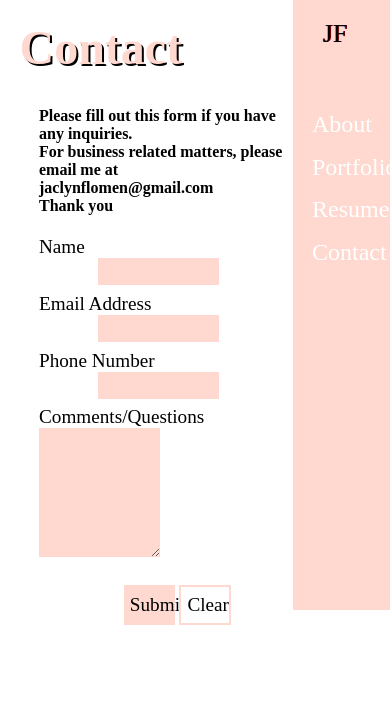
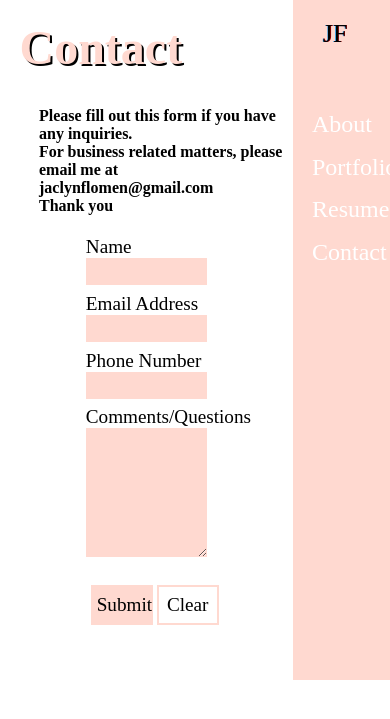
Before and after one commit to jaclynflomen/flomen_jaclyn_portfolio, a PHP site: page /contact.html in a window 390 px wide. Shown: the top 719 px of the page. Run offline with PHP 8.4, Linux system fonts and the light colour scheme.

Commit message:
making contact page responsive, fixing resume responsiveness

```diff
--- a/css/main.css
+++ b/css/main.css
@@ -43,8 +43,7 @@ form label {
   display: block; }
 
 #endForm {
-  margin-left: 45%;
-  float: left; }
+  margin-left: 45%; }
 
 #endForm ul {
   list-style: none; }
@@ -68,6 +67,31 @@ form label {
   font-size: 120%;
   font-family: 'Didot', 'Times New Roman', serif; }
 
+@media only screen and (max-width: 660px) {
+  #endForm {
+    margin-left: 45%; }
+
+  #endForm ul {
+    list-style: none; }
+
+  #endForm ul li {
+    display: inline; }
+
+  #submit {
+    background-color: #FFD9D0;
+    height: 40px;
+    width: 40%;
+    border: none;
+    font-size: 120%;
+    font-family: 'Didot', 'Times New Roman', serif; }
+
+  #clear {
+    background-color: white;
+    height: 40px;
+    width: 40%;
+    border: 2px solid #FFD9D0;
+    font-size: 120%;
+    font-family: 'Didot', 'Times New Roman', serif; } }
 body#page1 {
   background-color: #FFD9D0;
   color: white; }
@@ -100,6 +124,9 @@ nav ul li a {
 #page1 nav ul li a:hover {
   color: black; }
 
+nav {
+  height: 610px; }
+
 @media only screen and (max-width: 660px) {
   #headerName {
     font-size: 250%;
@@ -117,28 +144,23 @@ nav ul li a {
   nav ul {
     padding-left: 20%; }
 
-  #page3 nav {
-    height: 2075px; }
-
-  #page3 nav h4 {
-    margin-top: 1070%; }
-
-  #resume {
-    padding-right: 10%; }
-
   form input {
-    margin-left: 25%; }
-
-  textarea {
-    margin-left: 25%; }
+    margin-left: 22%; }
 
   label {
-    margin-left: 25%; }
+    padding-left: 12%; }
+
+  #comments {
+    margin-left: 22%; }
 
   #endForm {
     clear: left;
-    margin-left: 21.5%;
-    padding-top: 2%; } }
+    margin-left: 13%;
+    padding-top: 2%;
+    width: 50%; }
+
+  #page5 nav {
+    height: 680px; } }
 #page3body {
   clear: left;
   margin-top: 5%;
@@ -157,6 +179,19 @@ nav h4 {
 #backtoTop:hover {
   color: white; }
 
+#page3 nav {
+  height: 1650px; }
+
+@media screen and (max-width: 660px) {
+  #page3 nav {
+    height: 1830%; }
+
+  #resume {
+    padding-right: 10%; }
+
+  #page3 nav h4 {
+    margin-top: 970%;
+    padding-bottom: 5%; } }
 body {
   font-family: 'Didot', 'Times New Roman', serif;
   margin: 0px; }
@@ -167,7 +202,7 @@ body {
 nav {
   float: right;
   background-color: #FFD9D0;
-  height: 610px; }
+  position: sticky; }
 
 nav ul {
   margin-top: 30%; }
--- a/resume.html
+++ b/resume.html
@@ -9,7 +9,7 @@
 </head>
 <body id="page3">
     <a id="top"></a>
-    <nav>
+    <nav id="p3nav">
         <h1 class="hidden">Nav</h1>
         <a href="index.html"><img id="logo" alt="logo" src="images/JF_Logo_blue.svg"></a>
         <ul>
--- a/sass/main.scss
+++ b/sass/main.scss
@@ -19,7 +19,7 @@ body
 nav {
     float: right;
     background-color: #FFD9D0;
-    height: 610px;
+    position: sticky;
 }
 
 nav ul {
--- a/sass/modules/__home.scss
+++ b/sass/modules/__home.scss
@@ -38,3 +38,7 @@ nav ul li a {
 #page1 nav ul li a:hover {
     color:black;
 }
+
+nav {
+    height: 610px;
+}
--- a/sass/modules/_contact.scss
+++ b/sass/modules/_contact.scss
@@ -39,7 +39,6 @@ form label{
 
 #endForm {
     margin-left: 45%;
-    float: left;
 }
 
 #endForm ul {
@@ -67,3 +66,38 @@ form label{
     font-size: 120%;
     font-family: 'Didot', 'Times New Roman', serif;
 }
+
+
+@media only screen and (max-width:660px) {
+
+#endForm {
+    margin-left: 45%;
+}
+
+#endForm ul {
+    list-style: none;
+}
+
+#endForm ul li {
+    display: inline;
+}
+
+#submit {
+    background-color: #FFD9D0;
+    height: 40px;
+    width: 40%;
+    border: none;
+    font-size: 120%;
+    font-family: 'Didot', 'Times New Roman', serif;
+}
+
+#clear {
+    background-color: white;
+    height: 40px;
+    width: 40%;
+    border: 2px solid #FFD9D0;
+    font-size: 120%;
+    font-family: 'Didot', 'Times New Roman', serif;
+}
+
+}
--- a/sass/modules/_mediaqueries.scss
+++ b/sass/modules/_mediaqueries.scss
@@ -23,39 +23,30 @@ nav ul {
     padding-left: 20%;
 }
 
-//height on resume pg
-#page3 nav {
-    height: 2075px;
-}
-
-//back to top button on resume page
-#page3 nav h4{
-    margin-top: 1070%;
-}
-
-//resume
-#resume {
-    padding-right: 10%;
-}
-
 //contact page
 
 form input {
-    margin-left: 25%;
-}
-
-textarea {
-    margin-left: 25%;
+    margin-left: 22%;
 }
 
 label {
-        margin-left: 25%;
+     padding-left: 12%;
+}
+
+#comments {
+    margin-left: 22%;
 }
 
 #endForm {
     clear: left;
-    margin-left: 21.5%;
+    margin-left: 13%;
     padding-top: 2%;
+    width: 50%;
+}
+
+
+#page5 nav {
+    height: 680px;
 }
 
 
--- a/sass/modules/_resume.scss
+++ b/sass/modules/_resume.scss
@@ -19,3 +19,23 @@
 #backtoTop:hover {
     color: white;
 }
+
+#page3 nav {
+    height: 1650px;
+}
+
+@media screen and (max-width:660px){
+#page3 nav {
+    height: 1830%;
+}
+
+
+#resume {
+    padding-right: 10%;
+}
+
+#page3 nav h4{
+    margin-top: 970%;
+    padding-bottom: 5%;
+}
+}
```
Also changed, not shown: 1 other file.
